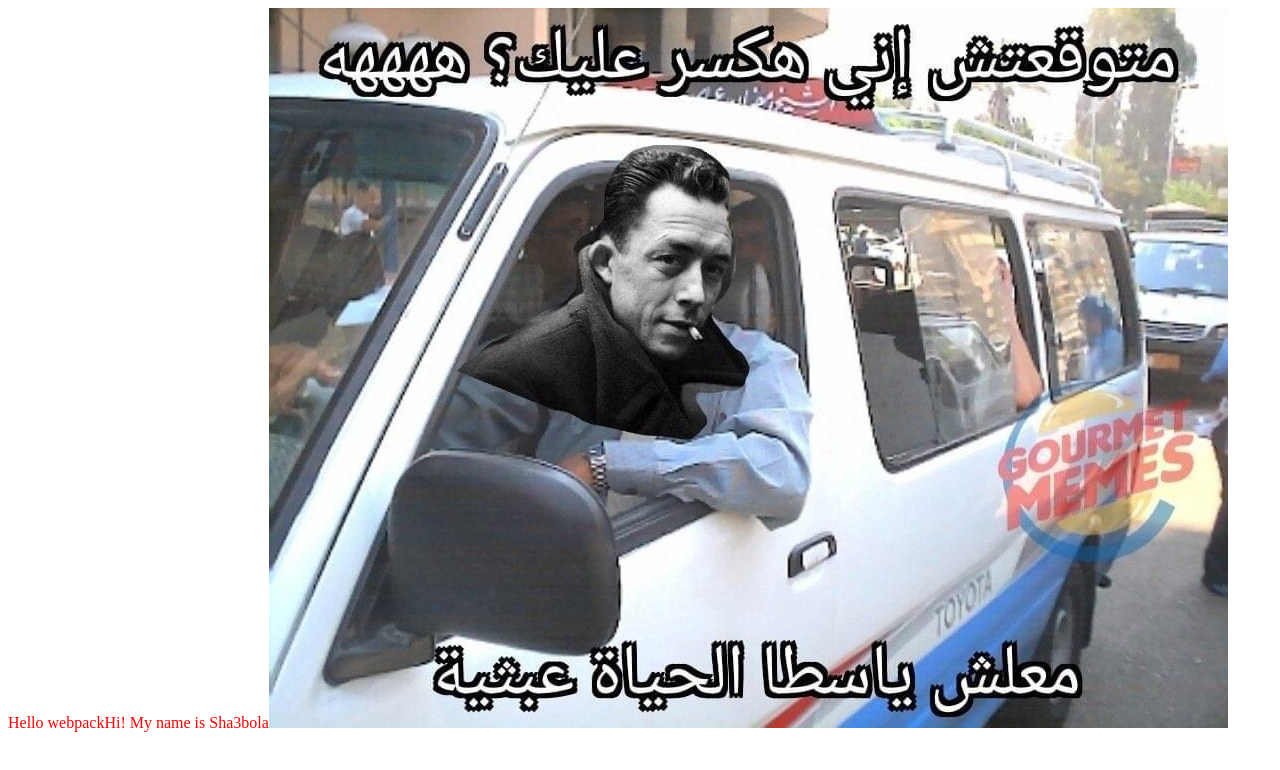
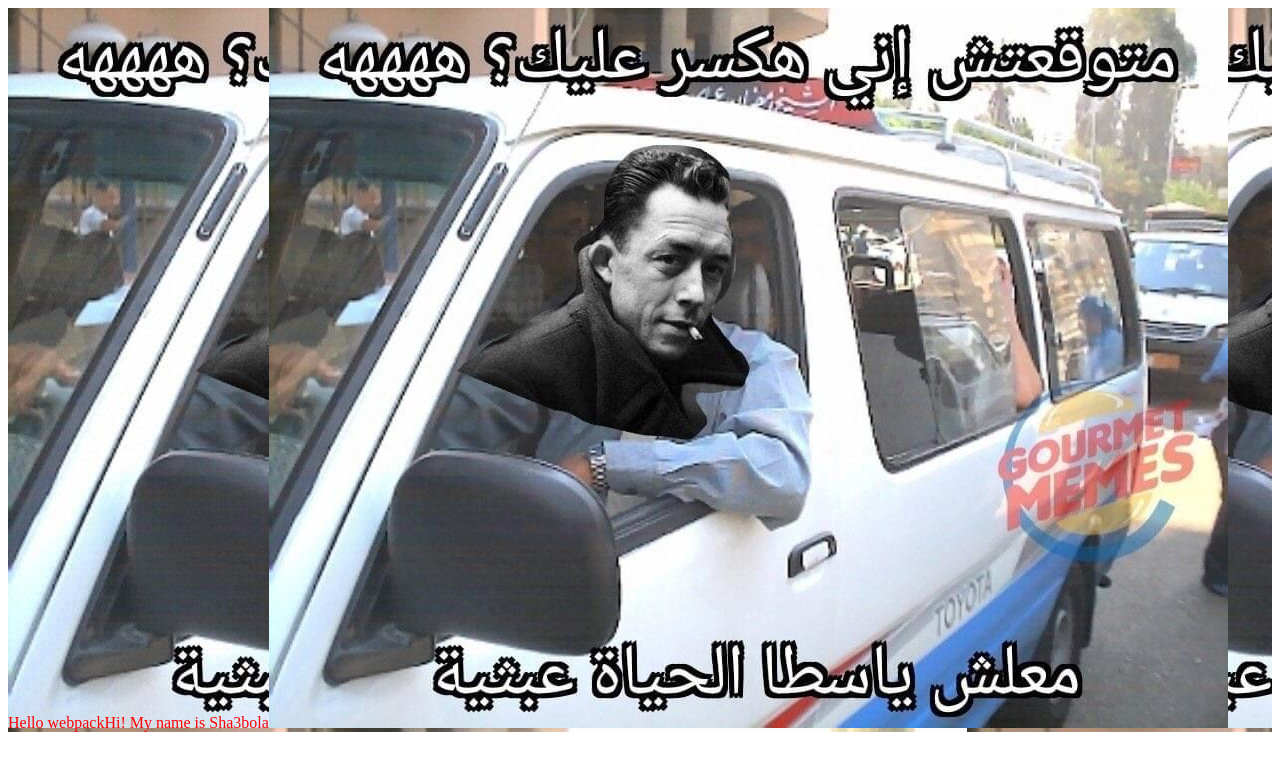
Before and after one commit to yousefelassal/webpack-tut, a website built with webpack: page dist/index.html in a window 1280 px wide. Built offline with nearby package versions, Linux system fonts and the light colour scheme.

Commit message:
add background to style

```diff
--- a/src/style.css
+++ b/src/style.css
@@ -1,3 +1,4 @@
 .hello{
     color: red;
+    background: url('./icon.jpeg');
 }
```
